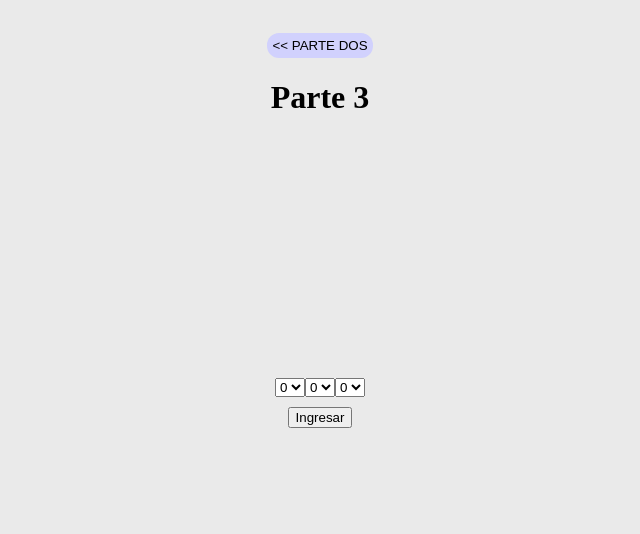
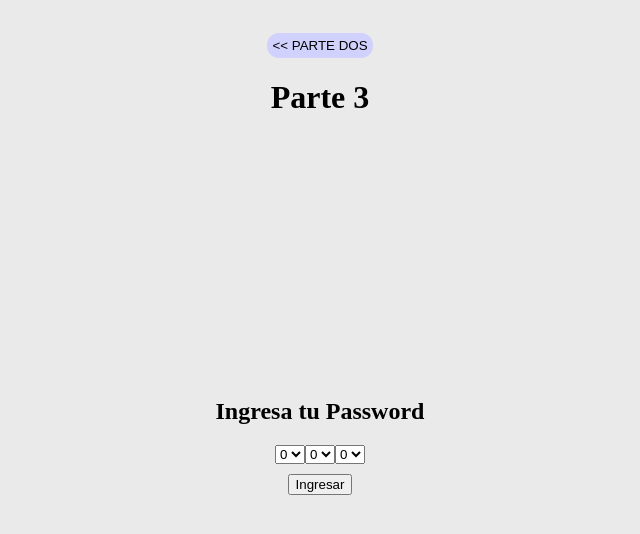
Before and after one commit to CarloAguirre/javascript-exercises, a plain HTML site: page parte-tres.html in a window 1280 px wide. Shown: the whole page, without its empty margins (320-960 px from the left). Drawn offline with Linux system fonts and the light colour scheme.

Commit message:
h2 added

```diff
--- a/parte-tres.html
+++ b/parte-tres.html
@@ -17,6 +17,7 @@
     </div>
     <h1>Parte 3</h1>
     <div class="principal-container">
+        <h2>Ingresa tu Password</h2>
         <div class="form-wrapper">
         <div>
           <select name="" id="firstNumber">
```
Lines whose indentation alone changed are shown as unchanged.
